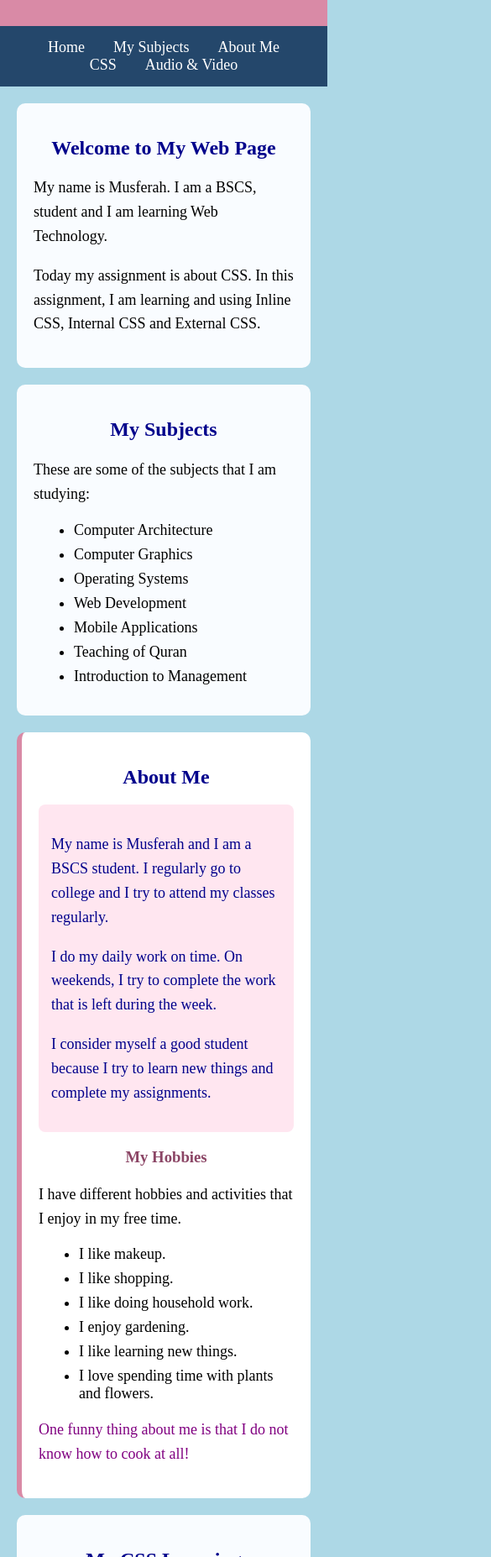
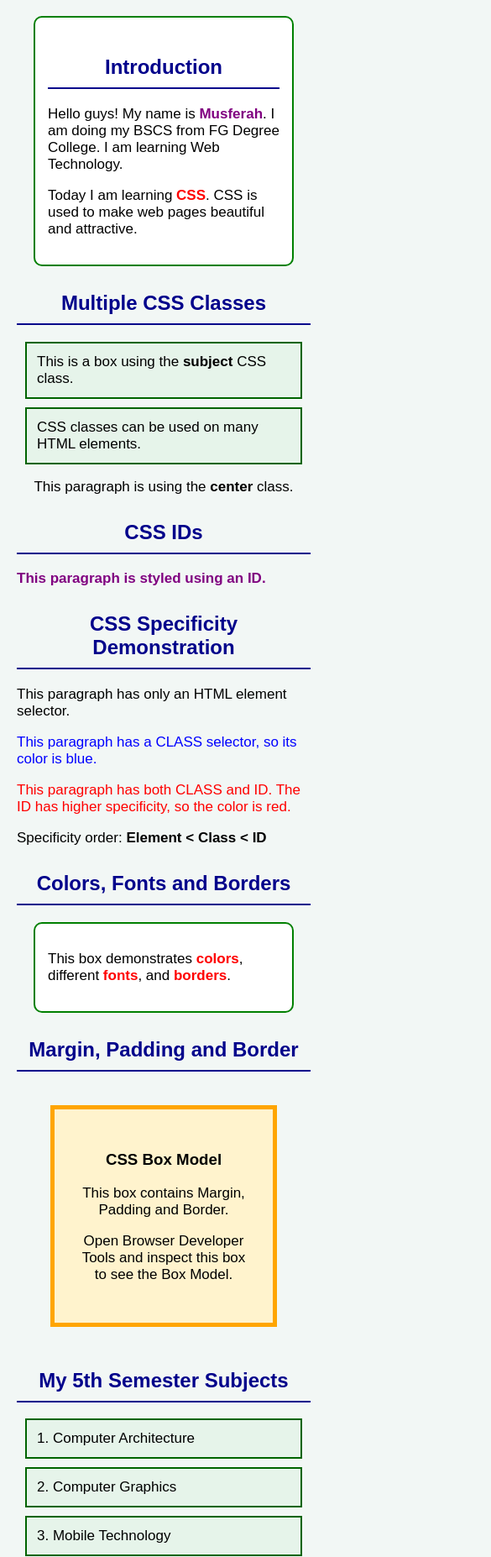
Before and after one commit to Musferah678/CSS-basics-audio-video, a plain HTML site: page index.html in a window 390 px wide. Shown: the part 146-2000 px from the top of the page at 84% size, 585 px wide, since content can reach past the window. Drawn offline with Linux system fonts and the light colour scheme.

Commit message:
Add files via upload

```diff
--- a/index.html
+++ b/index.html
@@ -1,263 +1,345 @@
 <!DOCTYPE html>
 <html>
+<head>
 
-<head>
     <title>My CSS Assignment</title>
 
-    <!-- External CSS -->
-    <link rel="stylesheet" href="style.css">
+    <style>
 
-    <!-- Internal CSS -->
-    <style>
-        .my-introduction {
-            background-color: #ffe6f0;
+        /* ---------------- BASIC CSS ---------------- */
+
+        body {
+            background-color: #f2f7f5;
+            font-family: Arial, sans-serif;
+            margin: 20px;
+        }
+
+        h1 {
+            text-align: center;
+            color: darkgreen;
+            font-family: Georgia, serif;
+        }
+
+        h2 {
+            text-align: center;
             color: darkblue;
+            border-bottom: 2px solid darkblue;
+            padding: 10px;
+        }
+
+        p {
+            font-size: 17px;
+            color: #333333;
+        }
+
+
+        /* ---------------- CSS CLASSES ---------------- */
+
+        .intro {
+            background-color: white;
+            border: 2px solid green;
             padding: 15px;
-            border-radius: 8px;
+            margin: 20px;
+            border-radius: 10px;
+        }
+
+        .subject {
+            background-color: #e6f4ea;
+            border: 2px solid darkgreen;
+            padding: 12px;
+            margin: 10px;
+            font-size: 17px;
+        }
+
+        .important {
+            color: red;
+            font-weight: bold;
+        }
+
+        .center {
+            text-align: center;
+        }
+
+
+        /* ---------------- CSS IDs ---------------- */
+
+        #main-title {
+            background-color: lightgreen;
+            padding: 15px;
+            border: 3px solid darkgreen;
+        }
+
+        #student-name {
+            color: purple;
+            font-weight: bold;
+        }
+
+        #box-model {
+            background-color: #fff3cd;
+            border: 5px solid orange;
+            padding: 30px;
+            margin: 40px;
+            text-align: center;
+        }
+
+
+        /* ---------------- SPECIFICITY ---------------- */
+
+        p {
+            color: black;
         }
 
         .special-text {
-            color: purple;
+            color: blue;
         }
+
+        #unique-text {
+            color: red;
+        }
+
+
+        /* ---------------- LINKS ---------------- */
+
+        a {
+            color: blue;
+            font-size: 17px;
+        }
+
+        a:hover {
+            color: red;
+        }
+
+
+        /* ---------------- BUTTON STYLE ---------------- */
+
+        .my-button {
+            background-color: darkgreen;
+            color: white;
+            padding: 10px 20px;
+            border: 2px solid black;
+            border-radius: 5px;
+        }
+
     </style>
+
 </head>
+
 
 <body>
 
-    <!-- Header -->
-    <header>
-        <h1>My Learning Web Page</h1>
-        <p>Web Technologies - CSS Assignment</p>
-    </header>
+
+    <!-- MAIN HEADING -->
+
+    <h1 id="main-title">
+        My CSS Assignment
+    </h1>
 
 
-    <!-- Navigation -->
-    <nav>
-        <a href="#home">Home</a>
-        <a href="#subjects">My Subjects</a>
-        <a href="#about">About Me</a>
-        <a href="#css">CSS</a>
-        <a href="#media">Audio & Video</a>
-    </nav>
+    <!-- INTRODUCTION -->
 
+    <div class="intro">
 
-    <!-- Home Section -->
-    <section id="home">
-
-        <h2>Welcome to My Web Page</h2>
+        <h2>Introduction</h2>
 
         <p>
-            My name is Musferah. I am a BSCS, student
-            and I am learning Web Technology.
+            Hello guys! My name is
+            <span id="student-name">Musferah</span>.
+            I am doing my BSCS from FG Degree College.
+            I am learning Web Technology.
         </p>
 
         <p>
-            Today my assignment is about CSS. In this assignment,
-            I am learning and using Inline CSS, Internal CSS and
-            External CSS.
+            Today I am learning
+            <span class="important">CSS</span>.
+            CSS is used to make web pages beautiful
+            and attractive.
         </p>
 
-    </section>
+    </div>
 
 
-    <!-- My Subjects Section -->
-    <section id="subjects">
 
-        <h2>My Subjects</h2>
+    <!-- CSS CLASSES -->
+
+    <h2>Multiple CSS Classes</h2>
+
+    <div class="subject">
+        This is a box using the <b>subject</b> CSS class.
+    </div>
+
+    <div class="subject">
+        CSS classes can be used on many HTML elements.
+    </div>
+
+    <p class="center">
+        This paragraph is using the <b>center</b> class.
+    </p>
+
+
+
+    <!-- CSS IDS -->
+
+    <h2>CSS IDs</h2>
+
+    <p id="student-name">
+        This paragraph is styled using an ID.
+    </p>
+
+
+
+    <!-- SPECIFICITY -->
+
+    <h2>CSS Specificity Demonstration</h2>
+
+    <p>
+        This paragraph has only an HTML element selector.
+    </p>
+
+    <p class="special-text">
+        This paragraph has a CLASS selector, so its color is blue.
+    </p>
+
+    <p id="unique-text" class="special-text">
+        This paragraph has both CLASS and ID.
+        The ID has higher specificity, so the color is red.
+    </p>
+
+    <p>
+        Specificity order:
+        <b>Element &lt; Class &lt; ID</b>
+    </p>
+
+
+
+    <!-- COLORS FONTS BORDERS -->
+
+    <h2>Colors, Fonts and Borders</h2>
+
+    <div class="intro">
 
         <p>
-            These are some of the subjects that I am studying:
+            This box demonstrates
+            <span class="important">colors</span>,
+            different
+            <span class="important">fonts</span>,
+            and
+            <span class="important">borders</span>.
         </p>
 
-        <ul>
-            <li>Computer Architecture</li>
-            <li>Computer Graphics</li>
-            <li>Operating Systems</li>
-            <li>Web Development</li>
-            <li>Mobile Applications</li>
-            <li>Teaching of Quran</li>
-            <li>Introduction to Management</li>
-        </ul>
-
-    </section>
+    </div>
 
 
-    <!-- About Me Article -->
-    <article id="about">
 
-        <h2>About Me</h2>
+    <!-- BOX MODEL -->
 
-        <div class="my-introduction">
+    <h2>Margin, Padding and Border</h2>
 
-            <p>
-                My name is Musferah and I am a BSCS student.
-                I regularly go to college and I try to attend my classes
-                regularly.
-            </p>
+    <div id="box-model">
 
-            <p>
-                I do my daily work on time. On weekends, I try to complete
-                the work that is left during the week.
-            </p>
-
-            <p>
-                I consider myself a good student because I try to learn
-                new things and complete my assignments.
-            </p>
-
-        </div>
-
-
-        <h3>My Hobbies</h3>
+        <h3>CSS Box Model</h3>
 
         <p>
-            I have different hobbies and activities that I enjoy in
-            my free time.
-        </p>
-
-        <ul>
-            <li>I like makeup.</li>
-            <li>I like shopping.</li>
-            <li>I like doing household work.</li>
-            <li>I enjoy gardening.</li>
-            <li>I like learning new things.</li>
-            <li>I love spending time with plants and flowers.</li>
-        </ul>
-
-        <p class="special-text">
-            One funny thing about me is that I do not know how to cook
-            at all!
-        </p>
-
-    </article>
-
-
-    <!-- CSS Section -->
-    <section id="css">
-
-        <h2>My CSS Learning</h2>
-
-        <p>
-            CSS stands for Cascading Style Sheets. CSS is used to
-            make a webpage beautiful and attractive.
+            This box contains Margin, Padding and Border.
         </p>
 
         <p>
-            With CSS, we can change colors, backgrounds, fonts,
-            text alignment, spacing and many other things.
+            Open Browser Developer Tools and inspect this box
+            to see the Box Model.
         </p>
 
-
-        <h3>Inline CSS Example</h3>
-
-        <p style="color: darkblue; background-color: #ffe6f0; padding: 10px;">
-            This paragraph is styled using Inline CSS.
-        </p>
+    </div>
 
 
-        <h3>Internal CSS Example</h3>
 
-        <p class="special-text">
-            This paragraph is styled using Internal CSS.
-        </p>
+    <!-- SUBJECTS -->
+
+    <h2>My 5th Semester Subjects</h2>
+
+    <div class="subject">
+        1. Computer Architecture
+    </div>
+
+    <div class="subject">
+        2. Computer Graphics
+    </div>
+
+    <div class="subject">
+        3. Mobile Technology
+    </div>
+
+    <div class="subject">
+        4. Mobile Applications
+    </div>
+
+    <div class="subject">
+        5. Web Technology
+    </div>
+
+    <div class="subject">
+        6. Operating System
+    </div>
+
+    <div class="subject">
+        7. Teaching of Holy Quran 2
+    </div>
 
 
-        <h3>External CSS</h3>
 
-        <p>
-            The main design of this webpage is created using
-            External CSS from the style.css file.
-        </p>
+    <!-- LEARNING LINKS -->
 
-    </section>
+    <h2>Web Learning Resources</h2>
 
+    <p class="center">
+        I use online websites to learn HTML and CSS.
+    </p>
 
-    <!-- Useful Websites -->
-    <section>
+    <p class="center">
 
-        <h2>Web Development Learning Websites</h2>
+        <a href="https://www.w3schools.com/html/" target="_blank">
+            Learn HTML - W3Schools
+        </a>
 
-        <p>
-            I use different websites to learn HTML and CSS.
-        </p>
+        <br><br>
 
-        <p>
-            <a href="https://www.w3schools.com/" target="_blank">
-                W3Schools
-            </a>
-        </p>
+        <a href="https://www.w3schools.com/css/" target="_blank">
+            Learn CSS - W3Schools
+        </a>
 
-        <p>
-            <a href="https://developer.mozilla.org/en-US/docs/Web/HTML"
-               target="_blank">
-                MDN HTML
-            </a>
-        </p>
+        <br><br>
 
-        <p>
-            <a href="https://developer.mozilla.org/en-US/docs/Web/CSS"
-               target="_blank">
-                MDN CSS
-            </a>
-        </p>
+        <a href="https://developer.mozilla.org/en-US/docs/Web/CSS"
+           target="_blank">
+            CSS - MDN Web Docs
+        </a>
 
-    </section>
-
-
-    <!-- Audio and Video -->
-    <section id="media">
-
-        <h2>My Audio and CSS Video</h2>
-
-
-       <h3>My Introduction Audio</h3>
-
-<p>
-    I have also added my own voice recording to this webpage.
-</p>
-
-<audio controls>
-    <source src="my-audio.mp3" type="audio/mpeg">
-</audio>
+    </p>
 
 
 
 
 
-        <h3>CSS Learning Video</h3>
 
-        <p>
-            This is a YouTube video that helps me learn CSS.
+
+
+    <!-- FINAL MESSAGE -->
+
+    <h2>Conclusion</h2>
+
+    <div class="intro">
+
+        <p class="center">
+            CSS makes a simple HTML page beautiful,
+            organized and attractive.
         </p>
 
-        <iframe
-            width="560"
-            height="315"
-            src="https://www.youtube.com/embed/1Rs2ND1ryYc"
-            title="CSS Tutorial"
-            allowfullscreen>
-        </iframe>
+        <p class="center">
+            <button class="my-button">
+                I Am Learning CSS
+            </button>
+        </p>
 
-    </section>
+    </div>
 
 
-    <!-- Footer -->
-    <footer>
-
-        <p>
-            Created by Musferah | BSCS Student
-        </p>
-
-        <p>
-            Web Technology Assignment
-        </p>
-
-        <p>
-            My Learning Web Page "2026"
-        </p>
-
-    </footer>
-
 </body>
-
 </html>
```
